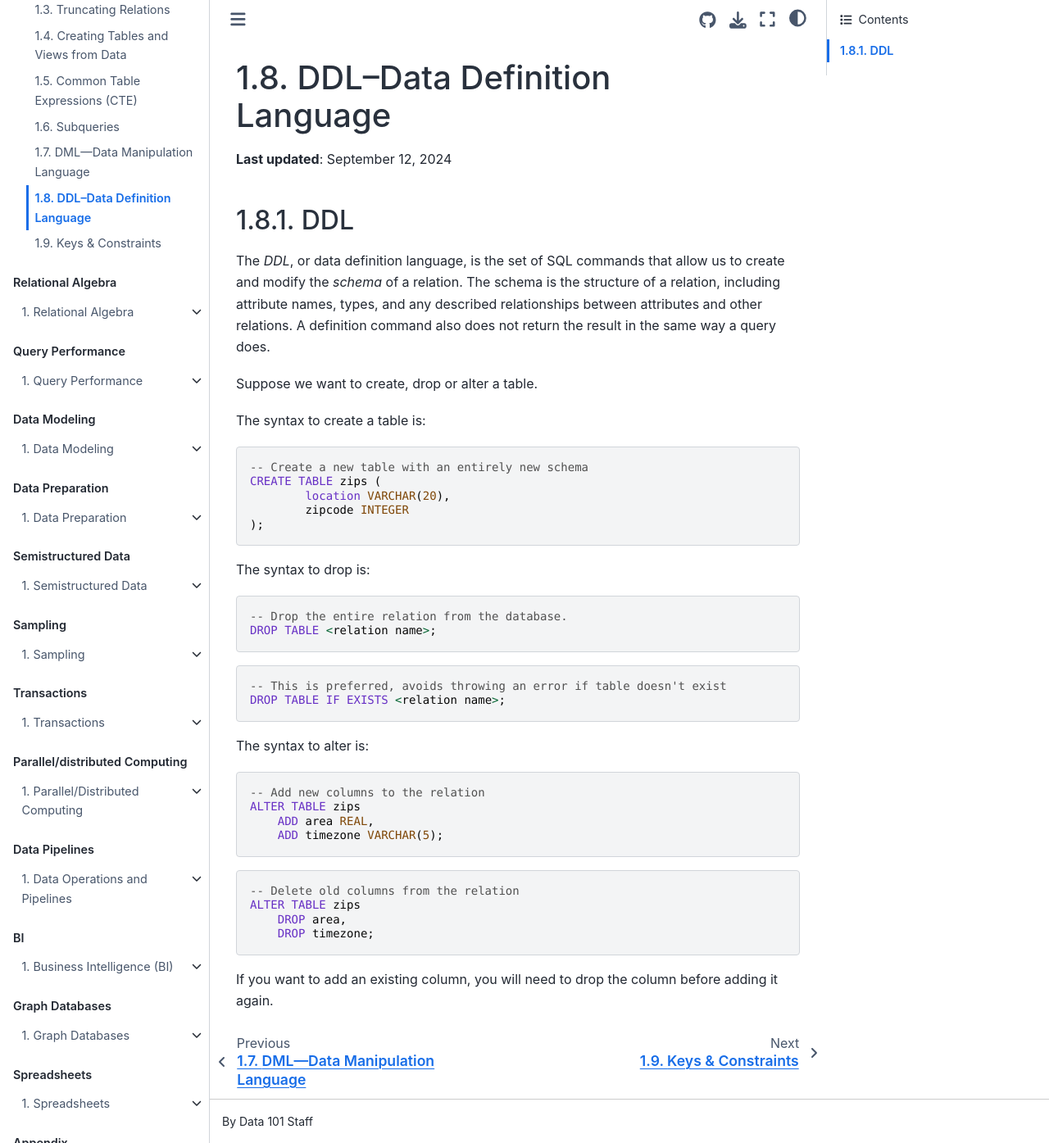
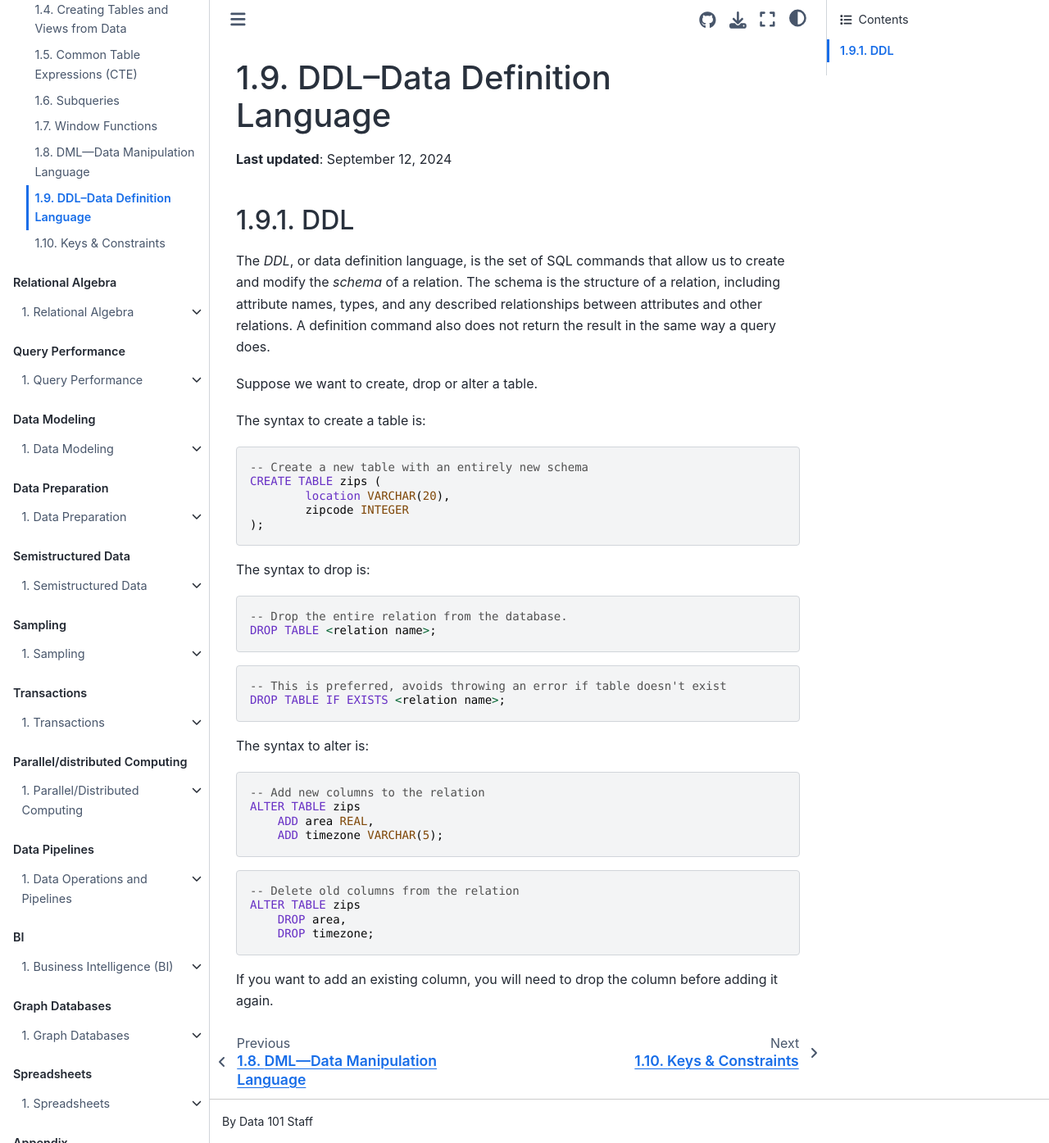
Before and after one commit to cal-data-eng/notes, a Jupyter Book: the page built from 1-SQL/DDL.md, in a window 1280 px wide and 1395 px high. Shown: the whole window at 82% size. Built offline with Jupyter Book 1.0.4 settings and Sphinx 7.4.7 and the Sphinx Book theme 1.1.4, drawn with Linux system fonts in a browser that asks for light colours.

Commit message:
publish window function

```diff
--- a/_toc.yml
+++ b/_toc.yml
@@ -15,6 +15,7 @@ parts:
       - file: 1-SQL/views
       - file: 1-SQL/CTEs
       - file: 1-SQL/subqueries
+      - file: 1-SQL/window
       - file: 1-SQL/DML
       - file: 1-SQL/DDL
       - file: 1-SQL/keys-constraints
```
